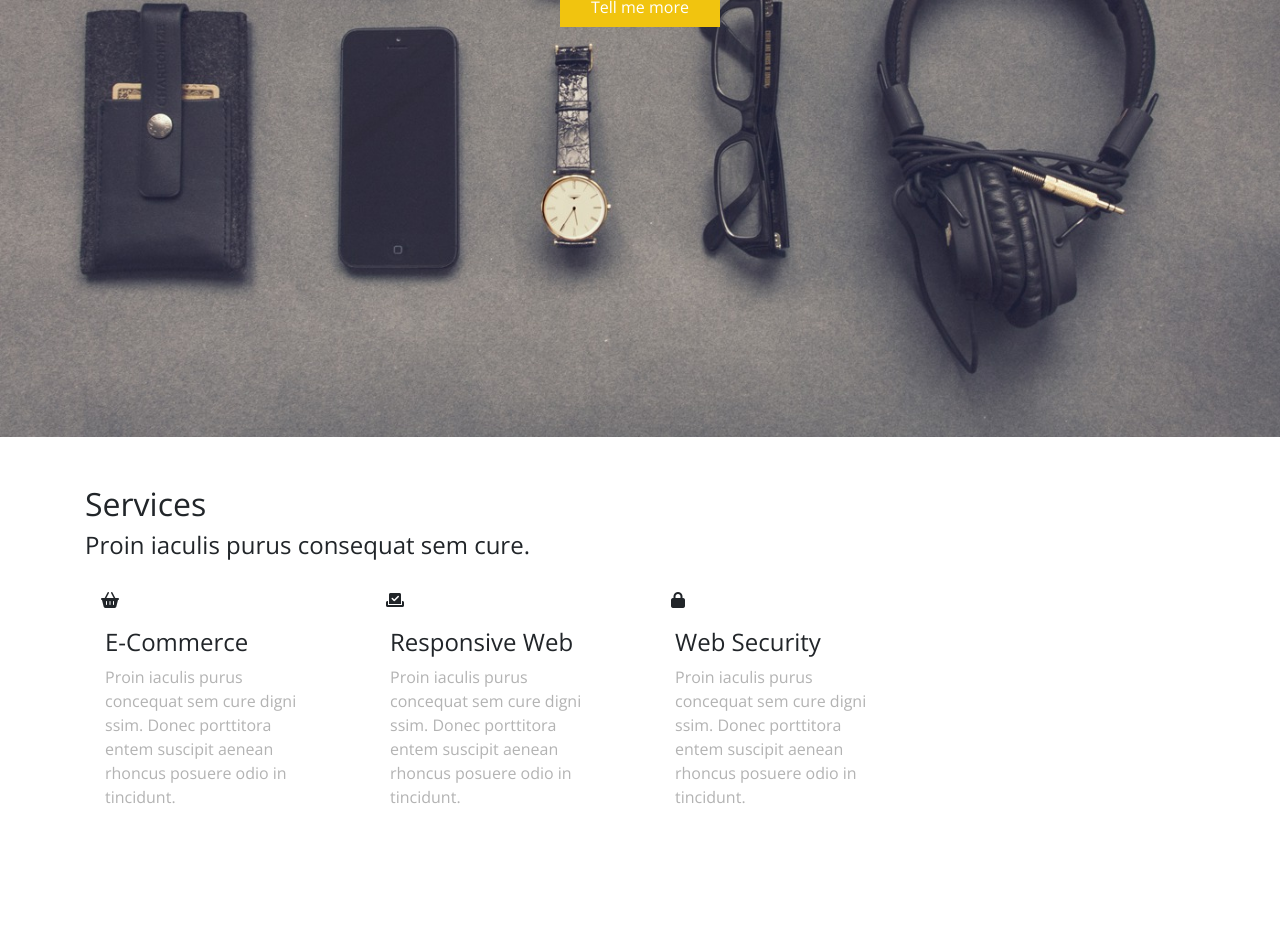
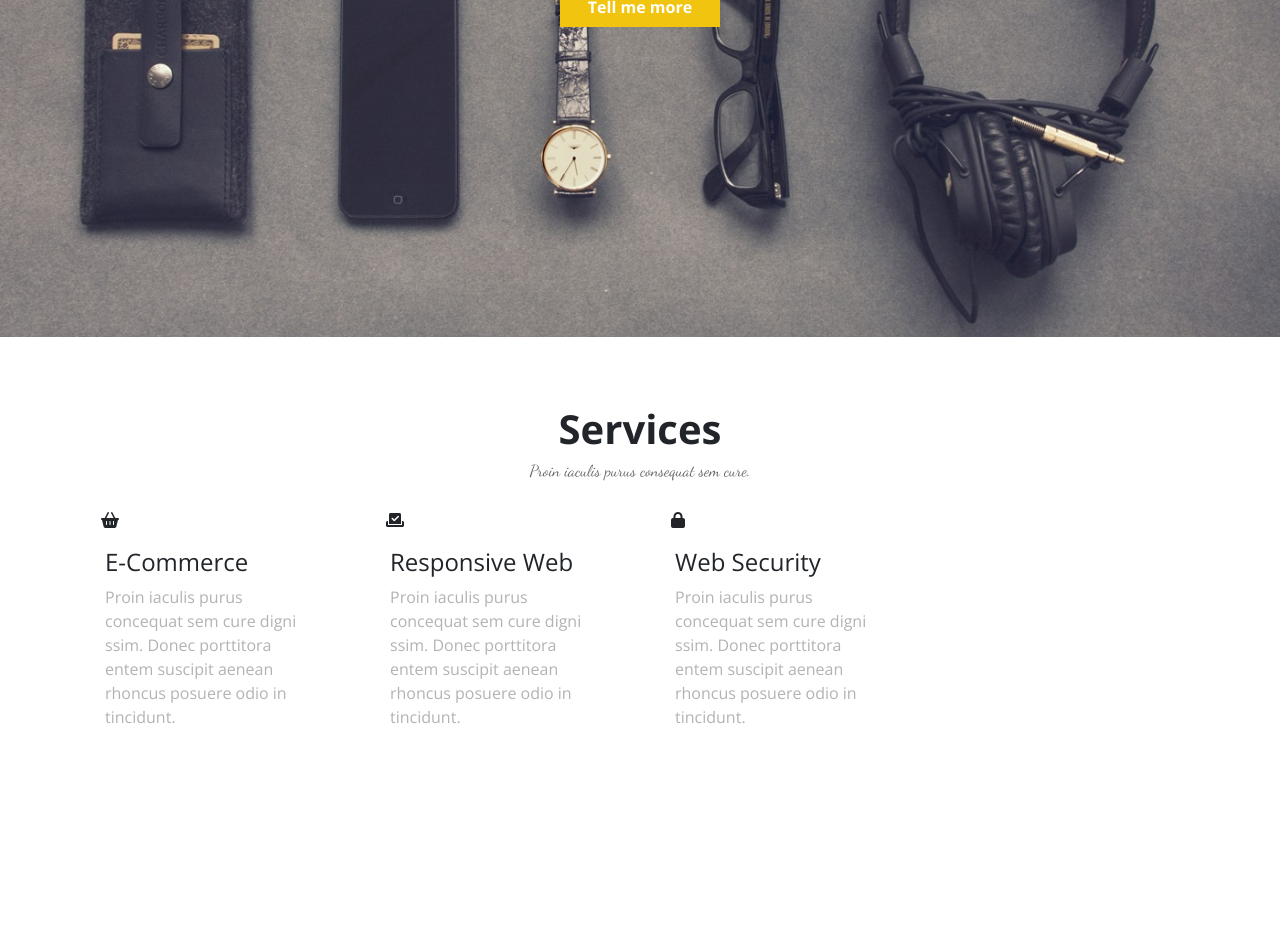
Before and after one commit to AlinaLubiana/task-lubiana, a website: page index.html in a window 1280 px wide. Shown: the part 363-1305 px from the top of the page. Drawn offline with nearby package versions, Linux system fonts and the light colour scheme; files that its build step writes are made by us from their sources.

Commit message:
Update style.css

```diff
--- a/css/style.css
+++ b/css/style.css
@@ -78,26 +78,30 @@ body {
   font-size: 60px;
   font-weight: 700;
   text-transform: uppercase;
+}
 
 /*bottom on the banner*/
-}
+
 button {
-  border-radius: 10px; /*does not work*/
+  border-radius: 30px; /*doen't work*/
   background-color: #f1c40f;
   min-width: 160px;
   cursor: pointer;
   border: none;
   text-align: center;
   text-decoration: none;
+
 }
 button .btn {
   color: #fff;
+  font-weight: 700;
 }
 button:hover {
   background-color:#fff;
 }
 button .btn:hover {
   color: #f1c40f;
+
 }
 
 
@@ -106,6 +110,7 @@ button .btn:hover {
 /*banner*/
 .hero {
     height: 100vh;
+    max-height: 700px;
     width: 100%;
     background-size: cover;
     background-position: center center;
@@ -113,6 +118,22 @@ button .btn:hover {
 }
 
 
+
+/*!!!!Section*/
+.section-title {
+  font-family:'Open Sans', sans-serif;
+  font-size: 40px;
+  font-weight: 700;
+  text-align: center;
+  margin-top: 20px;
+}
+
+.section-sub-title {
+  font-family:'Dancing Script';
+  font-size: 16px;
+  color:dimgray;
+  text-align: center;
+}
 
 /*
   .site-navbar.transparent {
@@ -122,9 +143,6 @@ button .btn:hover {
     top: 0;
     left: 0;
     width: 100%; }
-
-
-
   body:before {
     content: "";
     position: absolute;
@@ -142,22 +160,18 @@ button .btn:hover {
   body.offcanvas-menu:before {
     opacity: 1;
     visibility: visible; }
-
 p {
   color: #b3b3b3;
   font-weight: 300; }
-
 h1, h2, h3, h4, h5, h6,
 .h1, .h2, .h3, .h4, .h5, .h6 {
   font-family: "Open Sans", -apple-system, BlinkMacSystemFont, "Segoe UI", Roboto, "Helvetica Neue", Arial, "Noto Sans", sans-serif, "Apple Color Emoji", "Segoe UI Emoji", "Segoe UI Symbol", "Noto Color Emoji"; }
-
 a {
   -webkit-transition: .3s all ease;
   -o-transition: .3s all ease;
   transition: .3s all ease; }
   a, a:hover {
     text-decoration: none !important; }
-
       /*active navigation
       .site-navbar .site-navigation .site-menu .active > a span {
         background: #fff;
@@ -168,7 +182,6 @@ a {
       } */
 
   /*
-
 .site-mobile-menu {
   width: 300px;
   position: fixed;
@@ -308,6 +321,4 @@ a {
         width: auto; }
         .site-mobile-menu .site-nav-wrap[data-class="social"] > li:first-child a {
           padding-left: 15px !important; }
-
-
 */
```
